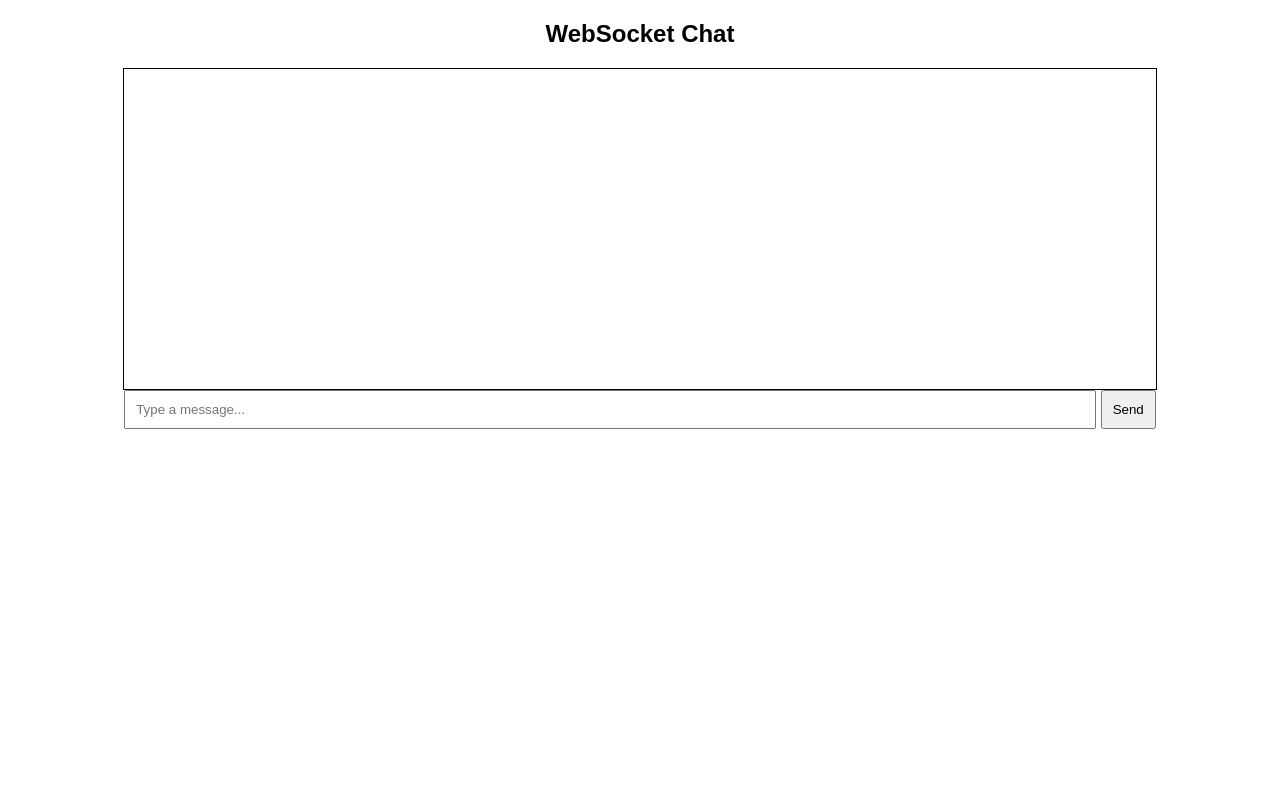
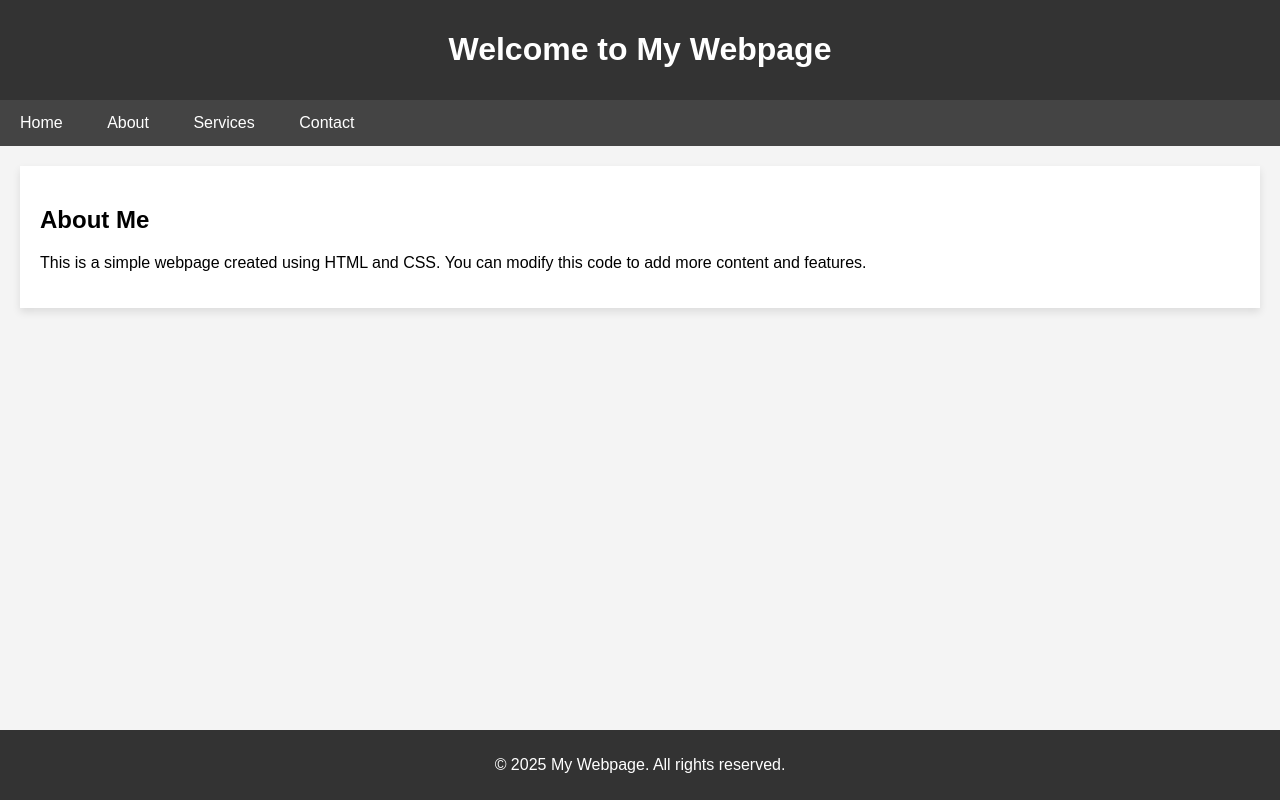
Before and after one commit to raghibsana/Raghibsana77, a plain HTML site: page index.html in a window 1280 px wide. Drawn offline with Linux system fonts and the light colour scheme.

Commit message:
index.html

```diff
--- a/index.html
+++ b/index.html
@@ -3,38 +3,71 @@
 <head>
     <meta charset="UTF-8">
     <meta name="viewport" content="width=device-width, initial-scale=1.0">
-    <title>Simple WebSocket Chat</title>
+    <title>My Webpage</title>
     <style>
-        body { font-family: Arial, sans-serif; text-align: center; }
-        #chat { width: 80%; height: 300px; border: 1px solid #000; overflow-y: auto; margin: auto; padding: 10px; }
-        input { width: 75%; padding: 10px; }
-        button { padding: 10px; }
+        body {
+            font-family: Arial, sans-serif;
+            margin: 0;
+            padding: 0;
+            background-color: #f4f4f4;
+        }
+        header {
+            background-color: #333;
+            color: white;
+            text-align: center;
+            padding: 10px 0;
+        }
+        nav {
+            background-color: #444;
+            overflow: hidden;
+        }
+        nav a {
+            color: white;
+            padding: 14px 20px;
+            text-decoration: none;
+            display: inline-block;
+        }
+        nav a:hover {
+            background-color: #575757;
+        }
+        section {
+            padding: 20px;
+            margin: 20px;
+            background-color: white;
+            box-shadow: 0 4px 8px rgba(0, 0, 0, 0.1);
+        }
+        footer {
+            background-color: #333;
+            color: white;
+            text-align: center;
+            padding: 10px 0;
+            position: fixed;
+            width: 100%;
+            bottom: 0;
+        }
     </style>
 </head>
 <body>
-    <h2>WebSocket Chat</h2>
-    <div id="chat"></div>
-    <input type="text" id="message" placeholder="Type a message...">
-    <button onclick="sendMessage()">Send</button>
 
-    <script>
-        const socket = new WebSocket("ws://localhost:8765");
-        const chatBox = document.getElementById("chat");
+<header>
+    <h1>Welcome to My Webpage</h1>
+</header>
 
-        socket.addEventListener("message", event => {
-            const msg = document.createElement("p");
-            msg.textContent = event.data;
-            chatBox.appendChild(msg);
-            chatBox.scrollTop = chatBox.scrollHeight;
-        });
+<nav>
+    <a href="#">Home</a>
+    <a href="#">About</a>
+    <a href="#">Services</a>
+    <a href="#">Contact</a>
+</nav>
 
-        function sendMessage() {
-            const input = document.getElementById("message");
-            if (input.value.trim() !== "") {
-                socket.send(input.value);
-                input.value = "";
-            }
-        }
-    </script>
+<section>
+    <h2>About Me</h2>
+    <p>This is a simple webpage created using HTML and CSS. You can modify this code to add more content and features.</p>
+</section>
+
+<footer>
+    <p>&copy; 2025 My Webpage. All rights reserved.</p>
+</footer>
+
 </body>
 </html>
```
